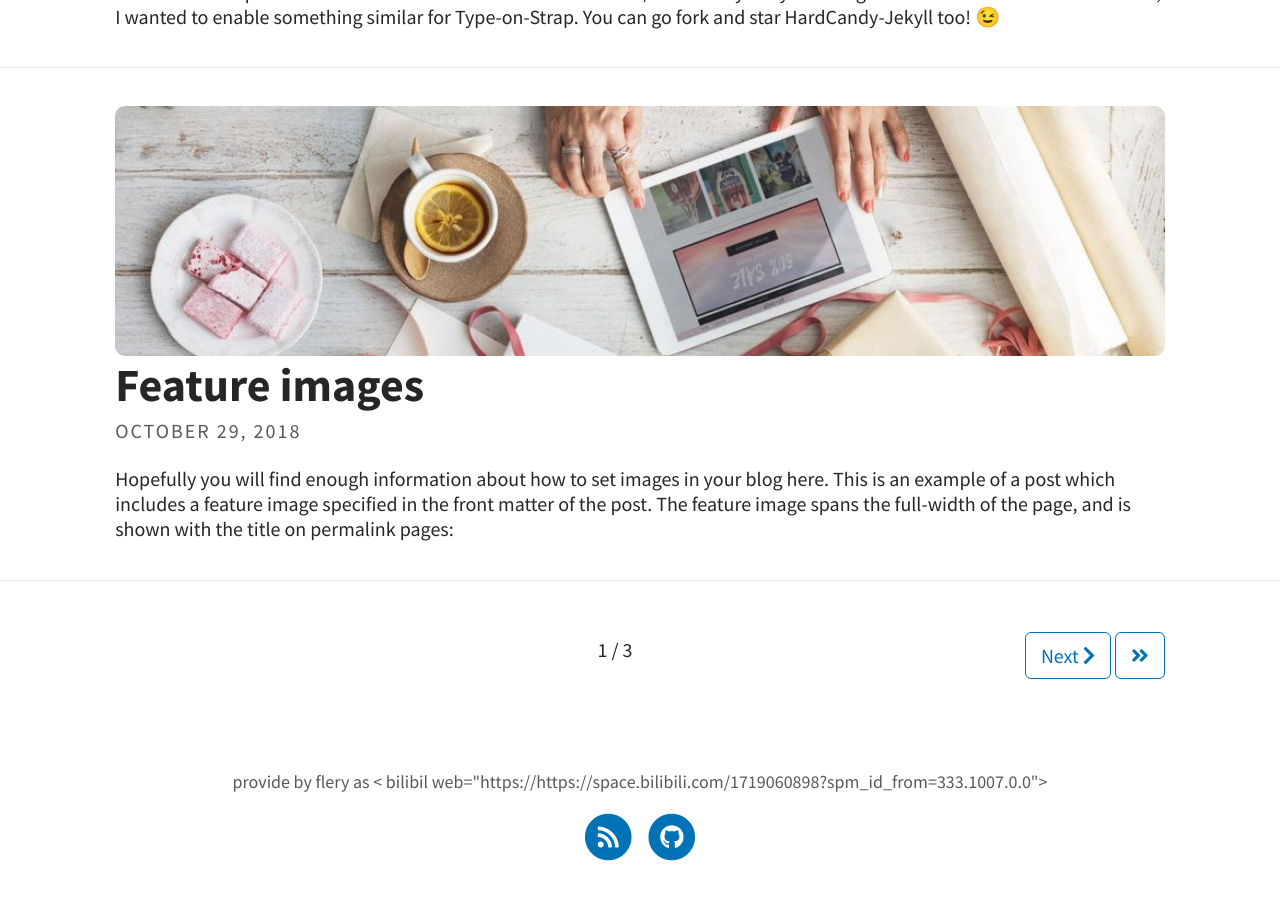
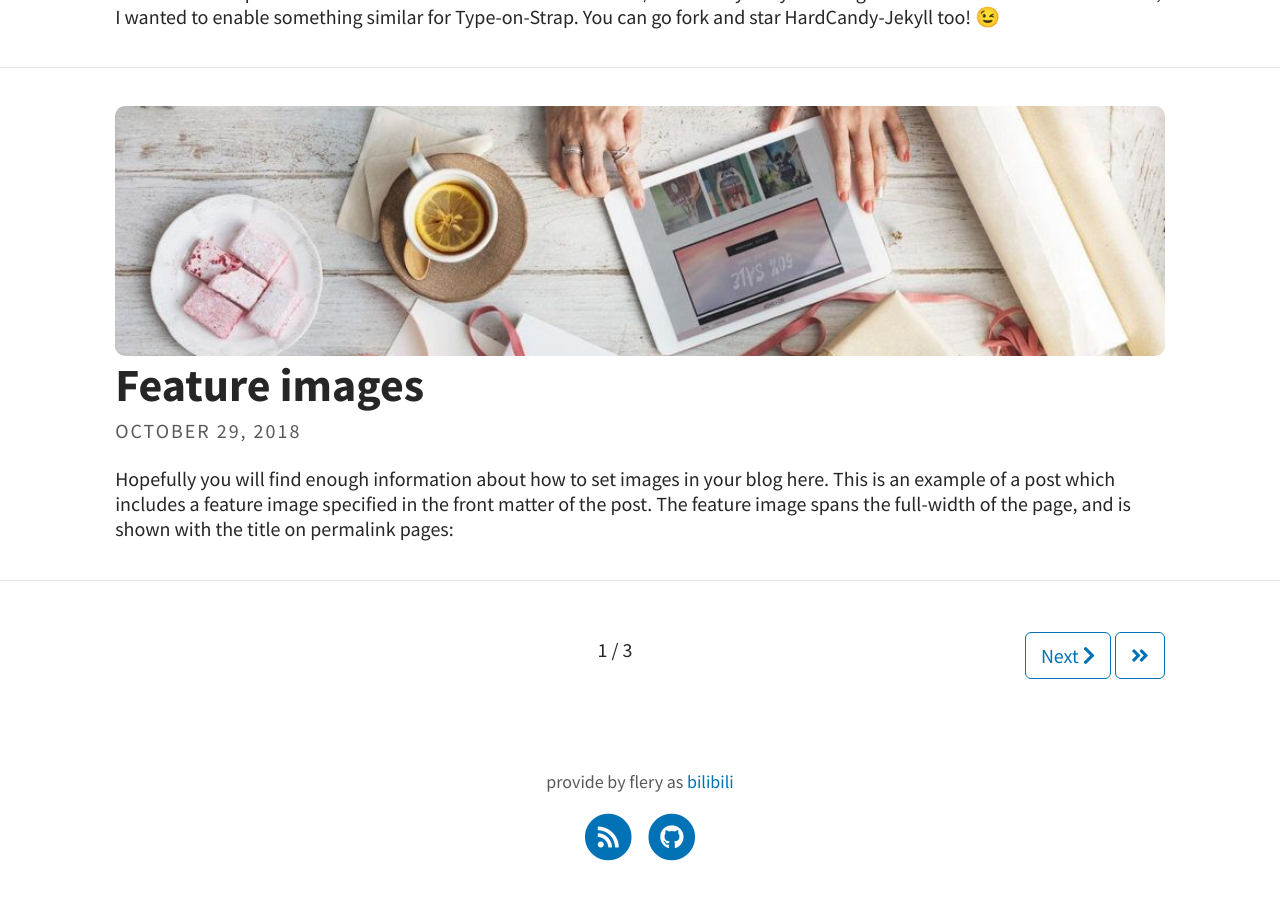
Before and after one commit to fleryC/fleryc.github.io, a Jekyll site: the page built from index.html, in a window 1280 px wide and 900 px high, scrolled down 1547 px. Built offline with Jekyll 4.4.1, drawn with Linux system fonts in a browser that asks for light colours; the list of posts is cut into pages by our own code; part of the change alters nothing that is shown.

Commit message:
Update Link

```diff
--- a/_config.yml
+++ b/_config.yml
@@ -12,7 +12,7 @@ favicon: assets/favicon.ico                             # Icon displayed in the
 header_text: Flery personnal website # Change Blog header text
 header_feature_image: assets/img/header/Flerypic.jpeg
 header_feature_image_responsive: true
-footer_text: provide by flery as < bilibil web="https://https://space.bilibili.com/1719060898?spm_id_from=333.1007.0.0">
+footer_text: provide by flery as <a href="https://space.bilibili.com/1719060898?spm_id_from=333.1007.0.0">bilibili</a>
 
 # Blog
 excerpt: true                                           # Or "truncate" (first 250 characters), "false" to disable
```
